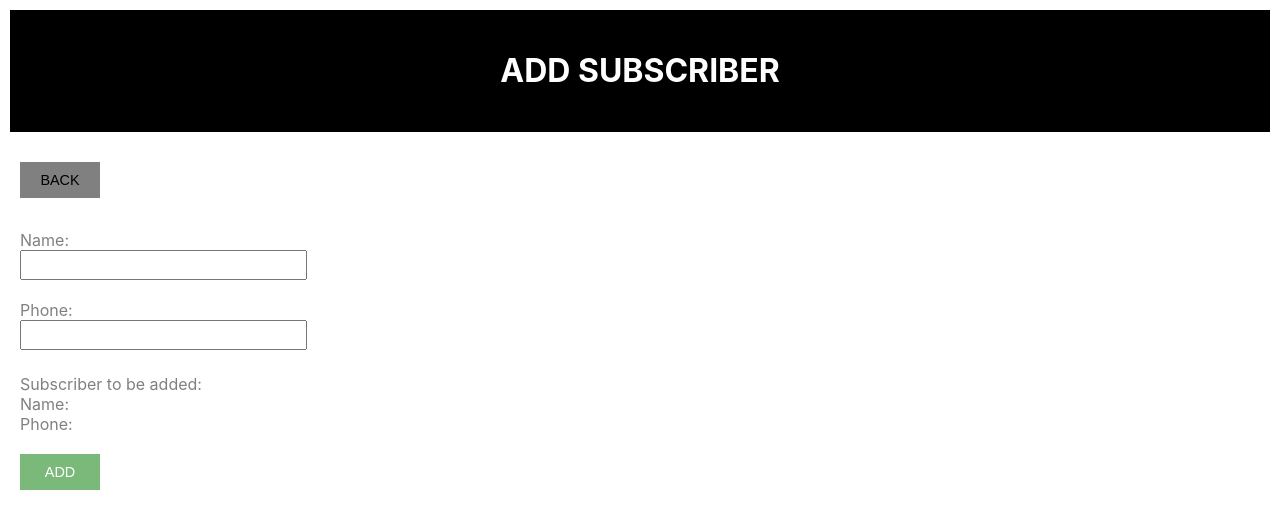
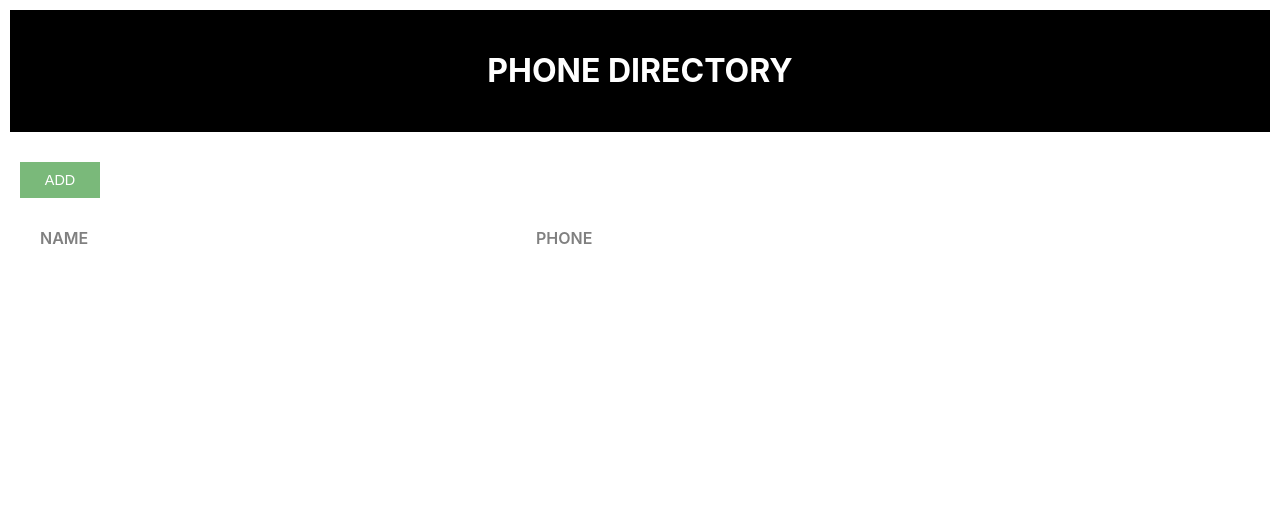
Before and after one commit to Mvishal123/phone-directory, a React (Create React App) app: page / in a window 1280 px wide. Shown: the top 528 px of the page. Built offline with nearby package versions, Linux system fonts and the light colour scheme.

Commit message:
Added state to AddSubscribers

```diff
--- a/src/AddSubscriber.js
+++ b/src/AddSubscriber.js
@@ -3,7 +3,23 @@ import Header from './Header';
 import './Addsubscriber.css'
 
 class AddSubscriber extends Component {
+    constructor(){
+        super();
+        this.state = {
+            id: 0,
+            name: '',
+            phone: ''
+        }
+    }
+
+    inputChangedHandler = (e) => {
+        const state = this.state;
+        state[e.target.name] = e.target.value;
+        this.setState(state);
+        console.log(state);
+    }
     render() {
+        const {name, phone} = this.state;
         return(
             <div>
                 <Header heading='Add Subscriber'/>
@@ -11,14 +27,14 @@ class AddSubscriber extends Component {
                     <button className='custom-btn'>Back</button>
                     <form className='subscriber-info-form'>
                         <label htmlFor='subcriber-name' className='input-label subcriber-name'>Name: </label><br/>
-                        <input className='subscriber-input subscriber-name-input' type='text' id='subcriber-name'/><br/><br/>
+                        <input className='subscriber-input subscriber-name-input' type='text' id='subcriber-name' name='name' onChange={this.inputChangedHandler}/><br/><br/>
                         <label htmlFor='subscriber-phone' className='input-label subscriber-phone'>Phone: </label><br/>
-                        <input className='subscriber-input subscriber-phone-input' id='subscriber-phone' type='text'></input>
+                        <input className='subscriber-input subscriber-phone-input' id='subscriber-phone' type='text' name='phone' onChange={this.inputChangedHandler}/>
                     </form>
                     <div className='subscriber-info-container'>
-                        <span className='details'>Subscriber to be added: </span><br/>
-                        <span className='details'>Name: </span><br/>
-                        <span className='details'>Phone: </span><br/><br/>
+                        <span className='details main-detail'><b>Subscriber to be added: </b></span><br/>
+                        <span className='details'>Name: {name}</span><br/>
+                        <span className='details'>Phone: {phone}</span><br/><br/>
                         <button className='add-btn custom-btn'>Add</button>
                     </div>
                 </div>
--- a/src/Addsubscriber.css
+++ b/src/Addsubscriber.css
@@ -15,3 +15,7 @@
     color: gray;
     margin: 1.5rem 0;
 }
+
+.main-detail{
+    color:darkblue;
+}
--- a/src/App.js
+++ b/src/App.js
@@ -1,34 +1,41 @@
-import React, { Component } from 'react';
-import Header from './Header.js';
-import './App.css';
+import React, { Component } from "react";
+import Header from "./Header.js";
+import "./App.css";
+
+// let dir = [
+//   {
+//     id: 1,
+//     name: "Vishal",
+//     phone: 111111111
+//   },
+//   {
+//     id: 2,
+//     name: "Vaibhav",
+//     phone: 222222222
+//   },
+//   {
+//     id: 3,
+//     name: "Mahesh",
+//     phone: 333333333
+//   },
+//   {
+//     id: 4,
+//     name: "Sathya",
+//     phone: 444444444
+//   },
+// ]
 
 class App extends Component {
+  constructor(){
+    super();
+    this.state = {
+      subList: []
+    }
+  }
   render() {
-    let dir = [
-      {
-        id: 1,
-        name: "Vishal",
-        phone: 111111111
-      },
-      {
-        id: 2,
-        name: "Vaibhav",
-        phone: 222222222
-      },
-      {
-        id: 3,
-        name: "Mahesh",
-        phone: 333333333
-      },
-      {
-        id: 4,
-        name: "Sathya",
-        phone: 444444444
-      },
-    ]
     return (
       <div>
-        <Header heading="Phone Directory"/>
+        <Header heading="Phone Directory" />
         <div className="component-body-container">
           <button className="custom-btn add-btn">Add</button>
 
@@ -37,17 +44,19 @@ class App extends Component {
             <span className="grid-item phone-heading">Phone</span>
           </div>
         </div>
-            {
-              dir.map(detail => {
-                return (
-                  <div className='grid-container'>
-                    <span key={detail.id} className="grid-item">{detail.name}</span>
-                    <span key={detail.id}className="grid-item">{detail.phone}</span>
-                    <button className='custom-btn del-btn'>Delete</button>
-                  </div>
-                );
-              })
-            }
+        {this.subList?.map((detail, id) => {
+          return (
+            <div className="grid-container">
+              <span key={id} className="grid-item">
+                {detail.name}
+              </span>
+              <span key={id} className="grid-item">
+                {detail.phone}
+              </span>
+              <button className="custom-btn del-btn">Delete</button>
+            </div>
+          );
+        })}
       </div>
     );
   }
--- a/src/Common/Common.css
+++ b/src/Common/Common.css
@@ -11,7 +11,7 @@
     font-size: 0.9rem;
     cursor: pointer;
     outline: none;
-    background-color: gray;
+    background-color: rgb(172, 172, 172);
 }
 
 .add-btn {
--- a/src/index.js
+++ b/src/index.js
@@ -1,15 +1,15 @@
 import React from 'react';
 import ReactDOM from 'react-dom/client';
 import './index.css';
-// import App from './App';
+import App from './App';
 import reportWebVitals from './reportWebVitals';
-import AddSubscriber from './AddSubscriber';
+// import AddSubscriber from './AddSubscriber';
 import './Common/Common.css';
 
 const root = ReactDOM.createRoot(document.getElementById('root'));
 root.render(
   <React.StrictMode>
-    <AddSubscriber />
+    <App />
   </React.StrictMode>
 );
 
```
